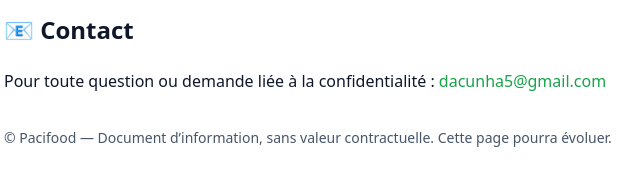
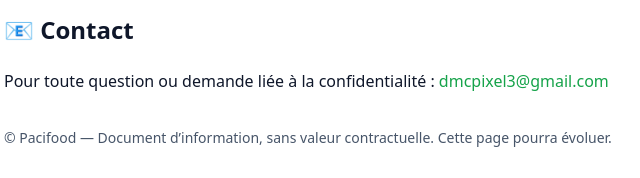
Before and after one commit to domdac/dmcpixel.github.io, a plain HTML site: page privacy.html in a window 1280 px wide. Shown: the part 910-1088 px from the top of the page, 226-866 px from the left. Drawn offline with Linux system fonts and the light colour scheme.

Commit message:
privacy.html

```diff
--- a/privacy.html
+++ b/privacy.html
@@ -67,7 +67,7 @@
 
     <h2>📧 Contact</h2>
     <p>
-      Pour toute question ou demande liée à la confidentialité : <a href="mailto:dacunha5@gmail.com">dacunha5@gmail.com</a>
+      Pour toute question ou demande liée à la confidentialité : <a href="mailto:dmcpixel3@gmail.com">dmcpixel3@gmail.com</a>
     </p>
 
     <footer>
```
